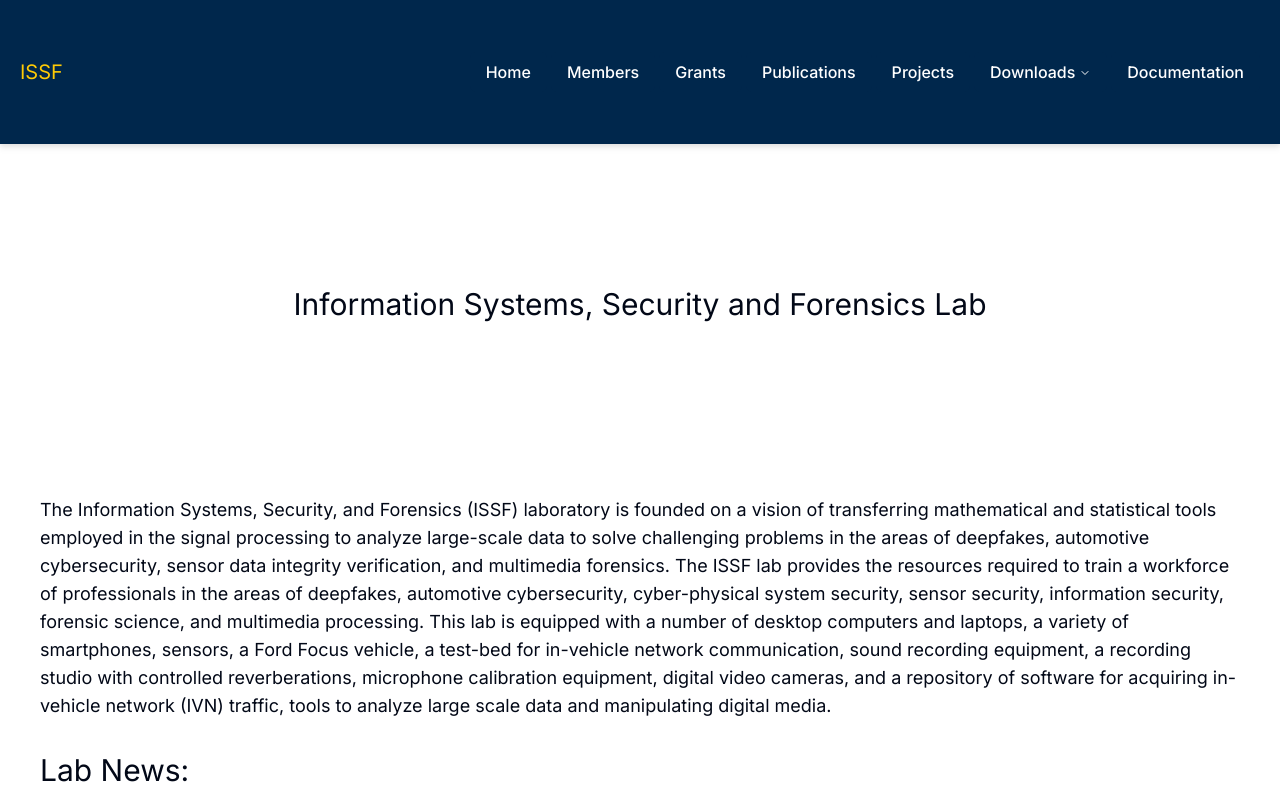
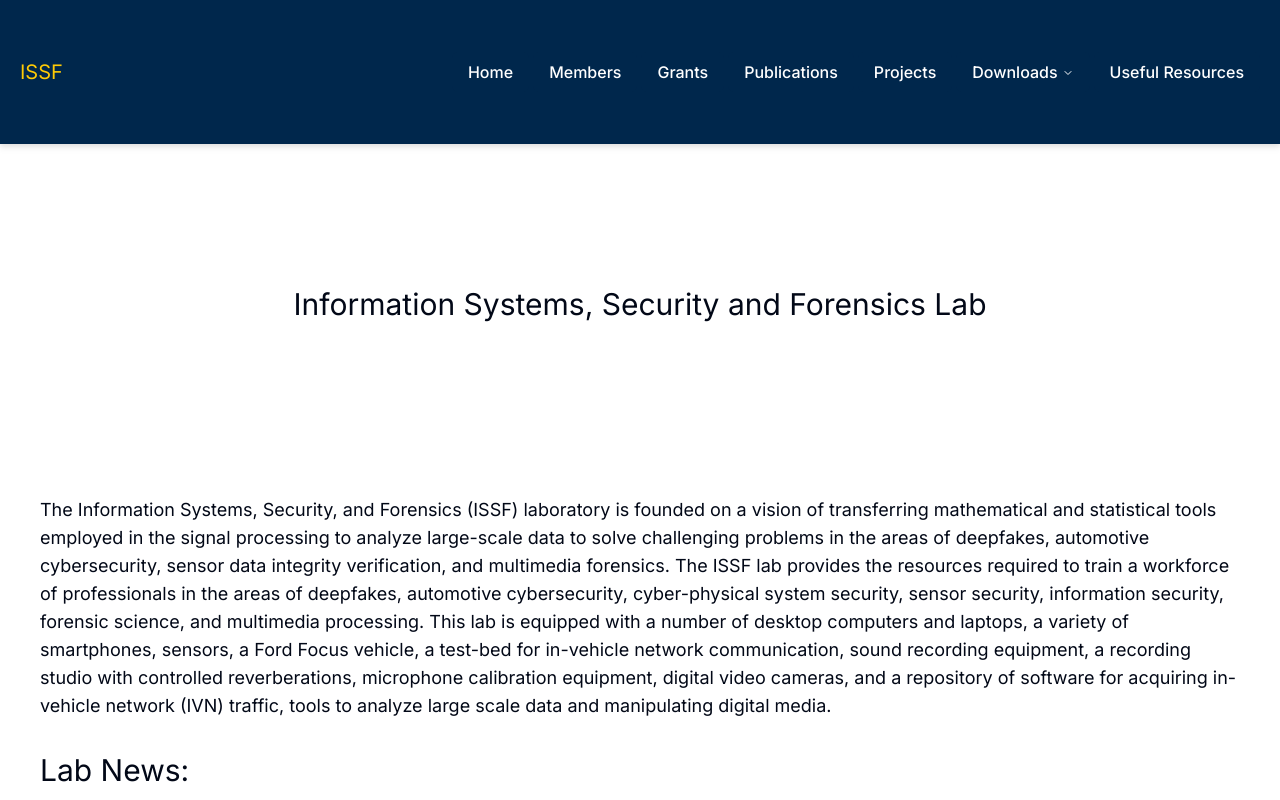
Before and after one commit to Gokulnath99/ISSFLab, a Next.js app: page / in a window 1280 px wide. Shown: the top 800 px of the page. Built offline with nearby package versions, Linux system fonts and the light colour scheme.

Commit message:
changed href of Useful Resources page in Nav

```diff
--- a/components/NavBar/NavBar.tsx
+++ b/components/NavBar/NavBar.tsx
@@ -27,7 +27,6 @@ import {
 import SideBarMobile from "./SideBarMobile";
 import { SideBarItems } from "@/type";
 
-import { useMediaQuery } from "usehooks-ts";
 
 const components: { title: string; href: string; description: string }[] = [
   {
@@ -124,9 +123,9 @@ export function NavBar() {
               </NavigationMenuContent>
             </NavigationMenuItem>
             <NavigationMenuItem>
-              <Link href="/docs" legacyBehavior passHref>
+              <Link href="/useful-resources" legacyBehavior passHref>
                 <NavigationMenuLink className={navigationMenuTriggerStyle()}>
-                  Documentation
+                  Useful Resources
                 </NavigationMenuLink>
               </Link>
             </NavigationMenuItem>
```
